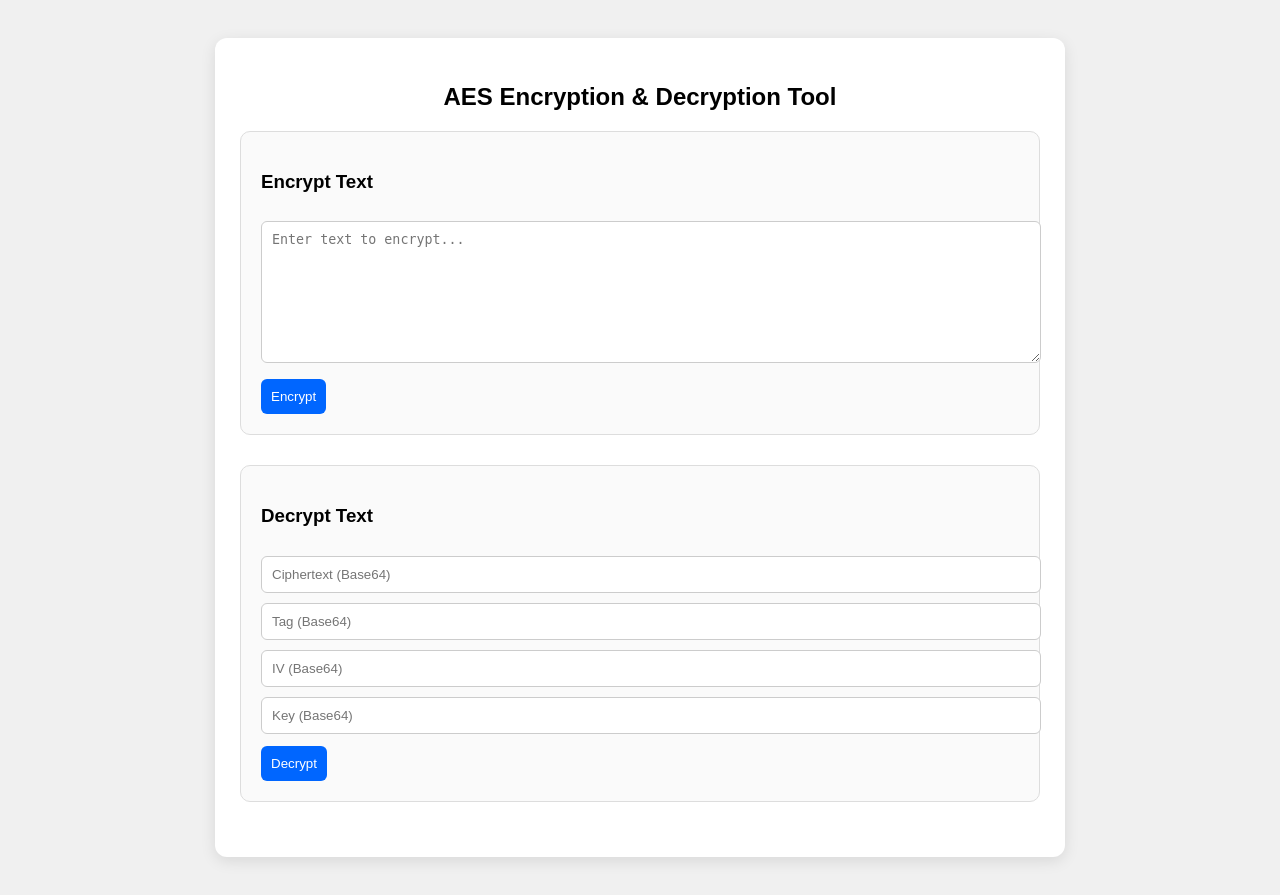
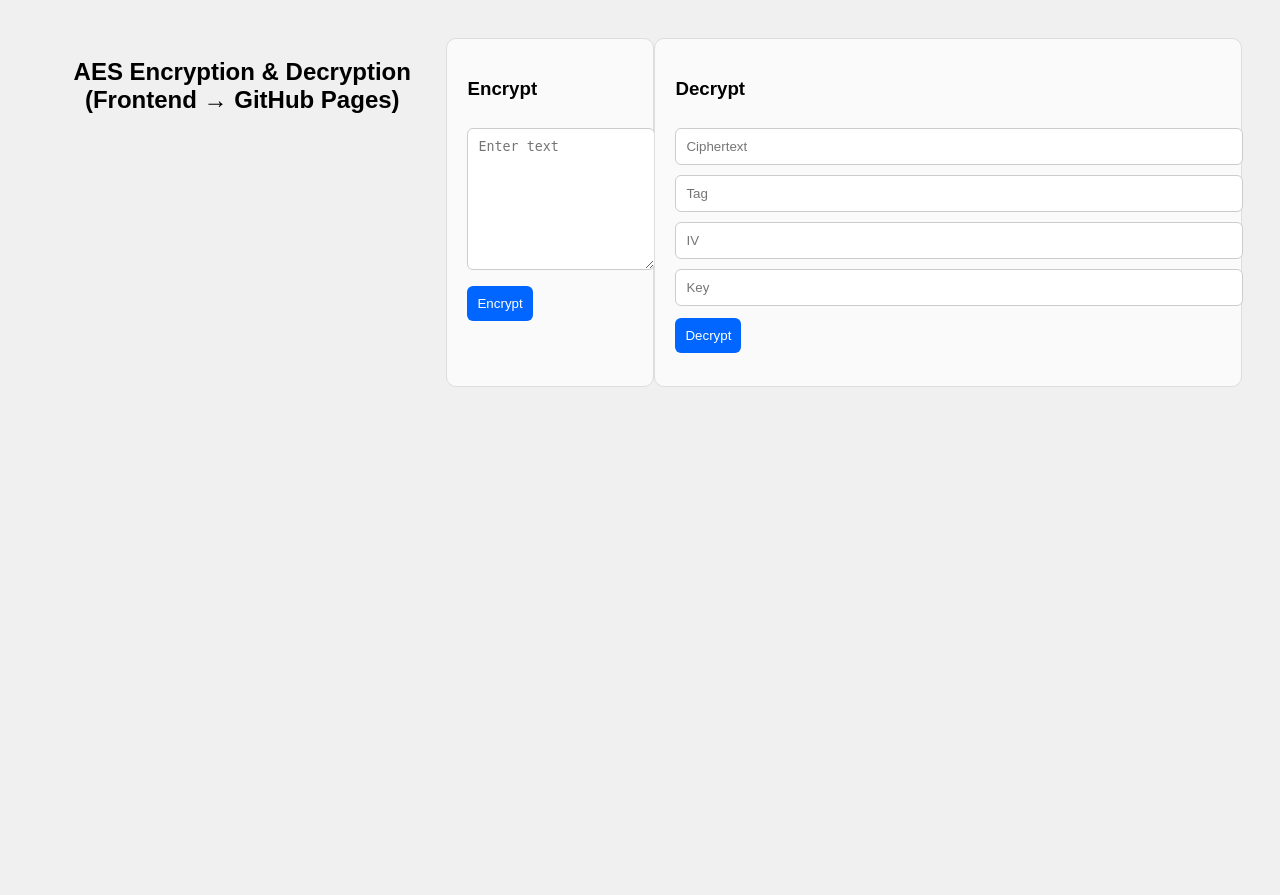
Before and after one commit to atharvaballa/Encryption_Decryption, a Flask app: page / in a window 1280 px wide. After the commit the page ends 387 px from the top, so only its background shows below. Run offline with Flask 3, Linux system fonts and the light colour scheme.

Commit message:
Refactor HTML structure for encryption tool

```diff
--- a/templates/index.html
+++ b/templates/index.html
@@ -1,58 +1,30 @@
 <!DOCTYPE html>
-<html lang="en">
+<html>
 <head>
-    <meta charset="UTF-8">
-    <meta name="viewport" content="width=device-width, initial-scale=1.0">
-    <title>AES Encryption & Decryption</title>
-    <link rel="stylesheet" href="{{ url_for('static', filename='style.css') }}">
+    <title>AES Encryption / Decryption</title>
+    <link rel="stylesheet" href="style.css">
 </head>
 <body>
 
-<div class="container">
+<h2>AES Encryption & Decryption (Frontend → GitHub Pages)</h2>
 
-    <h2>AES Encryption & Decryption Tool</h2>
-
-    {% if error %}
-        <p class="error">{{ error }}</p>
-    {% endif %}
-
-    <!-- ENCRYPT SECTION -->
-    <div class="box">
-        <h3>Encrypt Text</h3>
-        <form action="/encrypt" method="POST">
-            <textarea name="plaintext" placeholder="Enter text to encrypt..."></textarea>
-            <button type="submit">Encrypt</button>
-        </form>
-
-        {% if result %}
-        <div class="output">
-            <p><strong>Ciphertext:</strong> {{ result.ciphertext }}</p>
-            <p><strong>Tag:</strong> {{ result.tag }}</p>
-            <p><strong>IV:</strong> {{ result.iv }}</p>
-            <p><strong>Key:</strong> {{ result.key }}</p>
-        </div>
-        {% endif %}
-    </div>
-
-    <!-- DECRYPT SECTION -->
-    <div class="box">
-        <h3>Decrypt Text</h3>
-        <form action="/decrypt" method="POST">
-            <input type="text" name="ciphertext" placeholder="Ciphertext (Base64)">
-            <input type="text" name="tag" placeholder="Tag (Base64)">
-            <input type="text" name="iv" placeholder="IV (Base64)">
-            <input type="text" name="key" placeholder="Key (Base64)">
-            <button type="submit">Decrypt</button>
-        </form>
-
-        {% if decrypted_text %}
-        <div class="output">
-            <p><strong>Decrypted Text :</strong> {{ decrypted_text }}</p>
-        </div>
-        {% endif %}
-    </div>
-
+<div class="box">
+    <h3>Encrypt</h3>
+    <textarea id="plaintext" placeholder="Enter text"></textarea>
+    <button onclick="encrypt()">Encrypt</button>
+    <pre id="encryptOutput"></pre>
 </div>
 
+<div class="box">
+    <h3>Decrypt</h3>
+    <input id="ciphertext" placeholder="Ciphertext">
+    <input id="tag" placeholder="Tag">
+    <input id="iv" placeholder="IV">
+    <input id="key" placeholder="Key">
+    <button onclick="decrypt()">Decrypt</button>
+    <pre id="decryptOutput"></pre>
+</div>
+
+<script src="script.js"></script>
 </body>
 </html>
```
